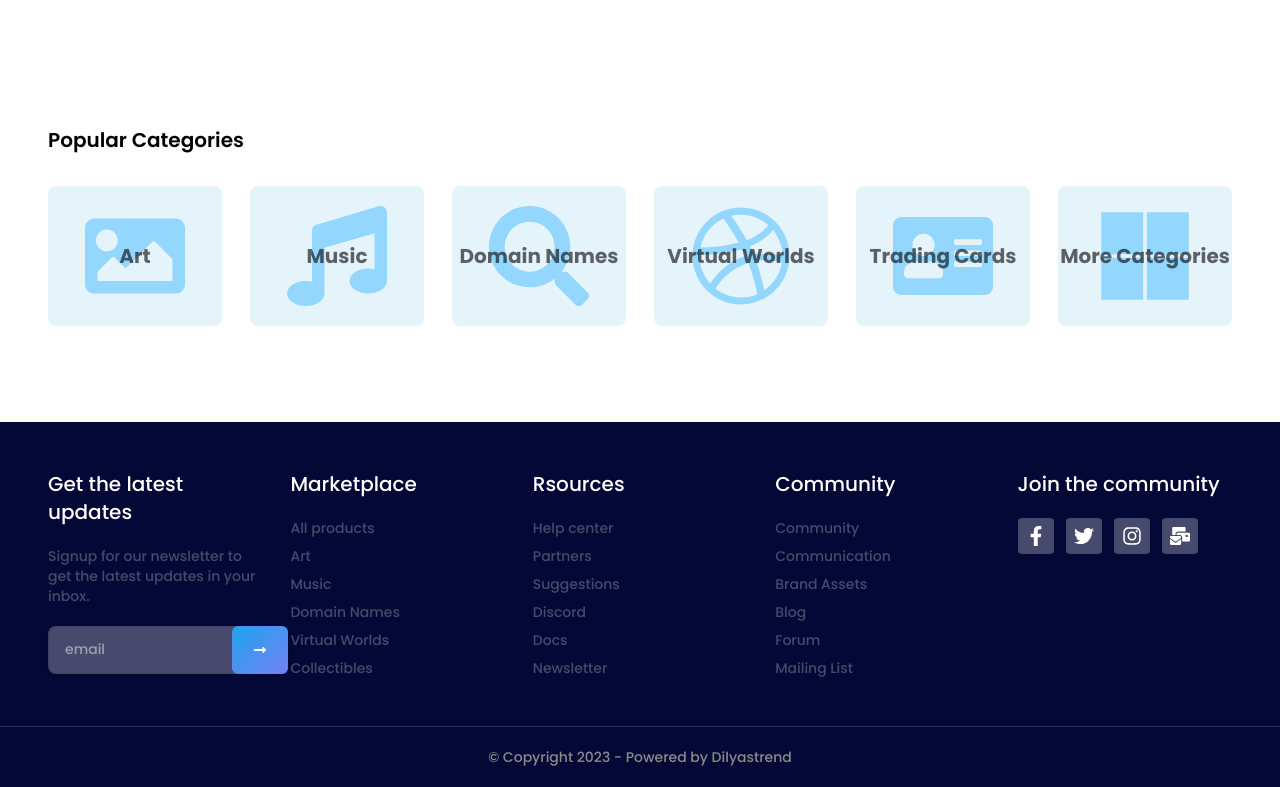
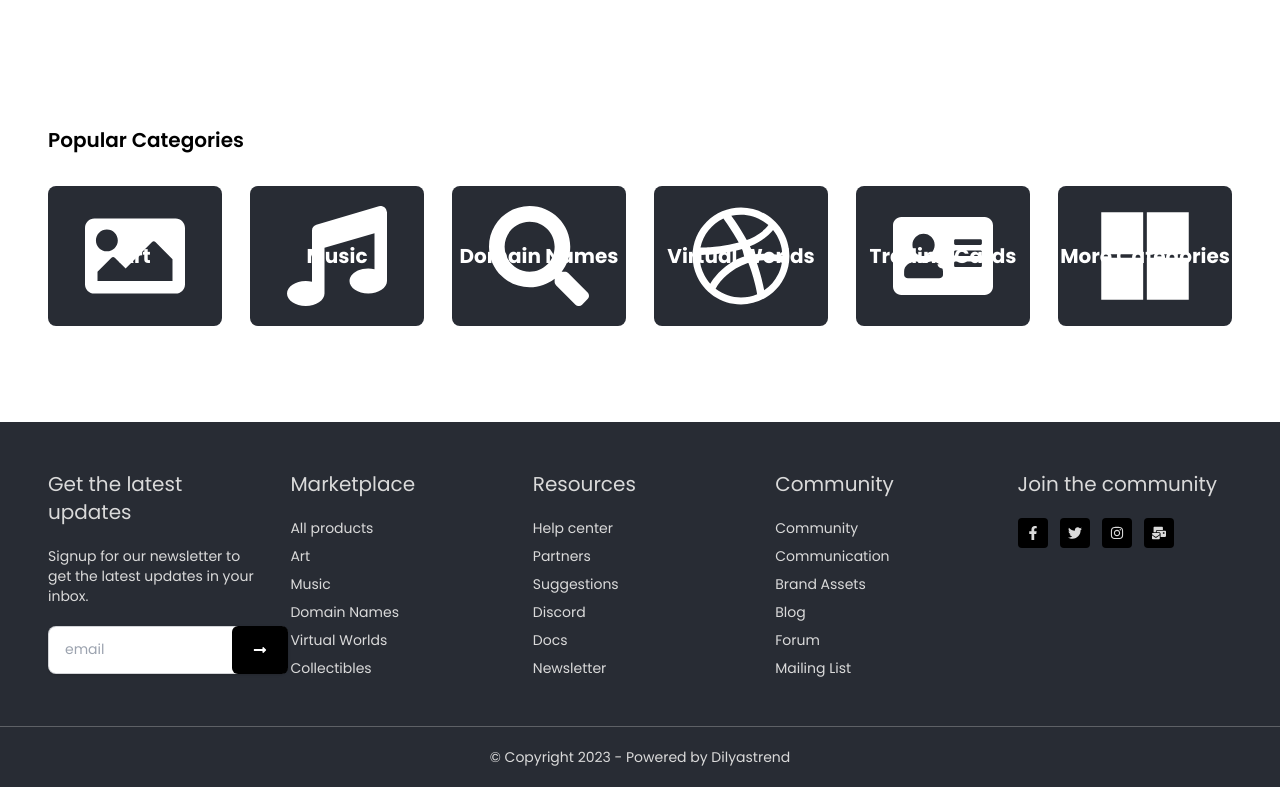
Before and after one commit to cnsair/New-Dilyastrend, a React (Create React App) app: page / in a window 1280 px wide. Shown: the part 996-1783 px from the top of the page. Built offline with nearby package versions, Linux system fonts and the light colour scheme.

Commit message:
change app color

```diff
--- a/src/components/Button/Button.css
+++ /dev/null
@@ -1,3 +0,0 @@
-.btn {
-  background: linear-gradient(to right bottom, #1fa5ec, #7380f5);
-}
--- a/src/components/Button/Button.js
+++ b/src/components/Button/Button.js
@@ -1,10 +1,8 @@
-import "./Button.css";
-
 const Button = ({ children, onClick }) => {
   return (
     <button
       onClick={onClick}
-      className="btn normal-case hover:shadow-xl bg-purple hover:bg-purple rounded-md hover:border-transparent border-transparent px-5 text-white"
+      className="btn bg-dark normal-case hover:shadow-xl bg-purple hover:bg-purple rounded-md hover:border-transparent border-transparent px-5 text-white"
     >
       {children}
     </button>
--- a/src/components/Categories/CategoryList.js
+++ b/src/components/Categories/CategoryList.js
@@ -12,51 +12,47 @@ const CategoryList = () => {
   return (
     <div className="grid grid-cols-1 gap-3 md:grid-cols-3 lg:grid-cols-6 xl:grid-cols-6 md:gap-7 lg:gap-7 xl:gap-7">
       <Link to="/">
-        <div className="bg-categories p-5 text-center flex justify-center relative rounded-lg hover:bg-deepcategories hover:transition hover:text-white">
-          <span className="absolute top-14 font-bold text-dark opacity-60 text-xl">
-            Art
-          </span>
-          <FaImage color="#93d7ff" size={100} />
+        <div className="bg-lightdark p-5 text-center flex justify-center relative rounded-lg hover:bg-white hover:transition hover:text-lightdark text-white">
+          <span className="absolute top-14 font-bold text-xl">Art</span>
+          <FaImage fill="#fff" size={100} />
         </div>
       </Link>
       <Link to="/">
-        <div className="bg-categories p-5 text-center flex justify-center relative rounded-lg hover:bg-deepcategories hover:transition hover:text-white">
-          <span className="absolute top-14 font-bold text-dark opacity-60 text-xl">
-            Music
-          </span>
-          <FaMusic color="#93d7ff" size={100} />
+        <div className="bg-lightdark p-5 text-center flex justify-center relative rounded-lg hover:bg-white hover:transition hover:text-lightdark text-white">
+          <span className="absolute top-14 font-bold text-xl">Music</span>
+          <FaMusic fill="#fff" size={100} />
         </div>
       </Link>
       <Link to="/">
-        <div className="bg-categories p-5 text-center flex justify-center relative rounded-lg hover:bg-deepcategories hover:transition hover:text-white">
-          <span className="absolute top-14 font-bold text-dark opacity-60 text-xl">
+        <div className="bg-lightdark p-5 text-center flex justify-center relative rounded-lg hover:bg-white hover:transition hover:text-lightdark text-white">
+          <span className="absolute top-14 font-bold text-xl">
             Domain Names
           </span>
-          <FaSearch color="#93d7ff" size={100} />
+          <FaSearch fill="#fff" size={100} />
         </div>
       </Link>
       <Link to="/">
-        <div className="bg-categories p-5 text-center flex justify-center relative rounded-lg hover:bg-deepcategories hover:transition hover:text-white">
-          <span className="absolute top-14 font-bold text-dark opacity-60 text-xl">
+        <div className="bg-lightdark p-5 text-center flex justify-center relative rounded-lg hover:bg-white hover:transition hover:text-lightdark text-white">
+          <span className="absolute top-14 font-bold text-xl">
             Virtual Worlds
           </span>
-          <FaDribbble color="#93d7ff" size={100} />
+          <FaDribbble fill="#fff" size={100} />
         </div>
       </Link>
       <Link to="/">
-        <div className="bg-categories p-5 text-center flex justify-center relative rounded-lg hover:bg-deepcategories hover:transition hover:text-white">
-          <span className="absolute top-14 font-bold text-dark opacity-60 text-xl">
+        <div className="bg-lightdark p-5 text-center flex justify-center relative rounded-lg hover:bg-white hover:transition hover:text-lightdark text-white">
+          <span className="absolute top-14 font-bold text-xl">
             Trading Cards
           </span>
-          <FaAddressCard color="#93d7ff" size={100} />
+          <FaAddressCard fill="#fff" size={100} />
         </div>
       </Link>
       <Link to="/">
-        <div className="bg-categories p-5 text-center flex justify-center relative rounded-lg hover:bg-deepcategories hover:transition hover:text-white">
-          <span className="absolute top-14 font-bold text-dark opacity-60 text-xl">
+        <div className="bg-lightdark p-5 text-center flex justify-center relative rounded-lg hover:bg-white hover:transition hover:text-lightdark text-white">
+          <span className="absolute top-14 font-bold text-xl">
             More Categories
           </span>
-          <FaMicrosoft color="#93d7ff" size={100} />
+          <FaMicrosoft fill="#fff" size={100} />
         </div>
       </Link>
     </div>
--- a/src/components/Footer/Footer.js
+++ b/src/components/Footer/Footer.js
@@ -10,7 +10,7 @@ import { Link } from "react-router-dom";
 
 const Footer = () => {
   return (
-    <div className="bg-deepcategories text-white font-medium">
+    <div className="bg-lightdark text-lightwhite font-normal">
       <div className="grid grid-cols-1 gap-3 md:grid-cols-3 lg:grid-cols-5 xl:grid-cols-5 md:gap-7 lg:gap-7 xl:gap-7 p-12 ">
         <div>
           <div className="mb-5 text-xl">Get the latest updates</div>
@@ -25,7 +25,7 @@ const Footer = () => {
                     type="email"
                     placeholder="email"
                     autocomplete="off"
-                    className="pr-12 input input-bordered w-60 noselect text-grey text-sm bg-lightblue shadow focus:outline-0 hover:shadow-lg"
+                    className="pr-12 input input-bordered w-60 noselect text-dark text-sm bg-lightblue shadow focus:outline-0 hover:shadow-lg"
                   />
                   <div className="absolute top-0 right-0">
                     <Button>
@@ -37,95 +37,95 @@ const Footer = () => {
             </form>
           </div>
         </div>
-        <div className="">
+        <div>
           <div className="text-xl mb-5">Marketplace</div>
-          <ul className="text-sm text-lightblue">
-            <li className="mb-2 hover:text-grey transition">
+          <ul className="text-sm">
+            <li className="mb-2 hover:text-white transition">
               <Link to="/">All products</Link>
             </li>
-            <li className="mb-2 hover:text-grey transition">
+            <li className="mb-2 hover:text-white transition">
               <Link to="/">Art</Link>
             </li>
-            <li className="mb-2 hover:text-grey transition">
+            <li className="mb-2 hover:text-white transition">
               <Link to="/">Music</Link>
             </li>
-            <li className="mb-2 hover:text-grey transition">
+            <li className="mb-2 hover:text-white transition">
               <Link to="/">Domain Names</Link>
             </li>
-            <li className="mb-2 hover:text-grey transition">
+            <li className="mb-2 hover:text-white transition">
               <Link to="/">Virtual Worlds</Link>
             </li>
-            <li className=" hover:text-grey transition">
+            <li className=" hover:text-white transition">
               <Link to="/">Collectibles</Link>
             </li>
           </ul>
         </div>
-        <div className="text-xl">
-          <div className="text-xl mb-5">Rsources</div>
-          <ul className="text-sm text-lightblue">
-            <li className="mb-2 hover:text-grey transition">
+        <div>
+          <div className="text-xl mb-5">Resources</div>
+          <ul className="text-sm">
+            <li className="mb-2 hover:text-white transition">
               <Link to="/">Help center</Link>
             </li>
-            <li className="mb-2 hover:text-grey transition">
+            <li className="mb-2 hover:text-white transition">
               <Link to="/">Partners</Link>
             </li>
-            <li className="mb-2 hover:text-grey transition">
+            <li className="mb-2 hover:text-white transition">
               <Link to="/">Suggestions</Link>
             </li>
-            <li className="mb-2 hover:text-grey transition">
+            <li className="mb-2 hover:text-white transition">
               <Link to="/">Discord</Link>
             </li>
-            <li className="mb-2 hover:text-grey transition">
+            <li className="mb-2 hover:text-white transition">
               <Link to="/">Docs</Link>
             </li>
-            <li className=" hover:text-grey transition">
+            <li className=" hover:text-white transition">
               <Link to="/">Newsletter</Link>
             </li>
           </ul>
         </div>
-        <div className="text-xl">
+        <div>
           <div className="text-xl mb-5">Community</div>
-          <ul className="text-sm text-lightblue">
-            <li className="mb-2 hover:text-grey transition">
+          <ul className="text-sm">
+            <li className="mb-2 hover:text-white transition">
               <Link to="/">Community</Link>
             </li>
-            <li className="mb-2 hover:text-grey transition">
+            <li className="mb-2 hover:text-white transition">
               <Link to="/">Communication</Link>
             </li>
-            <li className="mb-2 hover:text-grey transition">
+            <li className="mb-2 hover:text-white transition">
               <Link to="/">Brand Assets</Link>
             </li>
-            <li className="mb-2 hover:text-grey transition">
+            <li className="mb-2 hover:text-white transition">
               <Link to="/">Blog</Link>
             </li>
-            <li className="mb-2 hover:text-grey transition">
+            <li className="mb-2 hover:text-white transition">
               <Link to="/">Forum</Link>
             </li>
-            <li className=" hover:text-grey transition">
+            <li className=" hover:text-white transition">
               <Link to="/">Mailing List</Link>
             </li>
           </ul>
         </div>
-        <div className=" text-xl">
+        <div>
           <div className="text-xl mb-5">Join the community</div>
           <div className="flex gap-3">
-            <div className="bg-lightblue p-2 rounded hover:bg-white hover:text-primarycolor hover:transition">
+            <div className="bg-dark p-2 rounded hover:bg-white hover:text-primarycolor hover:transition">
               <FaFacebookF />
             </div>
-            <div className="bg-lightblue p-2 rounded hover:bg-white hover:text-primarycolor hover:transition">
+            <div className="bg-dark p-2 rounded hover:bg-white hover:text-primarycolor hover:transition">
               <FaTwitter />
             </div>
-            <div className="bg-lightblue p-2 rounded hover:bg-white hover:text-primarycolor hover:transition">
+            <div className="bg-dark p-2 rounded hover:bg-white hover:text-primarycolor hover:transition">
               <FaInstagram />
             </div>
-            <div className="bg-lightblue p-2 rounded hover:bg-white hover:text-primarycolor hover:transition">
+            <div className="bg-dark p-2 rounded hover:bg-white hover:text-primarycolor hover:transition">
               <FaMailBulk />
             </div>
           </div>
         </div>
       </div>
       <hr className="text-grey opacity-30" />
-      <div className="text-center py-5 text-grey">
+      <div className="text-center py-5 text-lightwhite">
         © Copyright {new Date().getFullYear()} - Powered by Dilyastrend
       </div>
     </div>
--- a/src/components/Search/Search.js
+++ b/src/components/Search/Search.js
@@ -9,8 +9,8 @@ const Search = () => {
             <input
               type="text"
               placeholder="search for items"
-              autocomplete="off"
-              className=" input input-bordered w-full noselect text-grey text-sm bg-lightgrey shadow focus:outline-0 hover:shadow-lg"
+              autoComplete="off"
+              className=" input input-bordered w-full noselect text-grey text-sm opacity-80 shadow focus:outline-0 hover:shadow-lg"
             />
             <div className="opacity-50 absolute top-4 right-3">
               <FaSearch />
--- a/tailwind.config.js
+++ b/tailwind.config.js
@@ -5,14 +5,11 @@ module.exports = {
     extend: {},
     colors: {
       white: "#fff",
+      lightwhite: "#dadada",
       dark: "#000",
-      primarycolor: "#1fa5ec",
-      secondarycolor: "#7380f5",
-      grey: "#8B8B8B",
-      lightgrey: "#F2F2F2",
-      categories: "#E5F3FB",
-      deepcategories: "#040836",
-      lightblue: "#474A6C",
+      lightdark: "#282c34",
+      danger: "#FF0000",
+      success: "#00FF00",
     },
   },
   plugins: [require("daisyui")],
```
